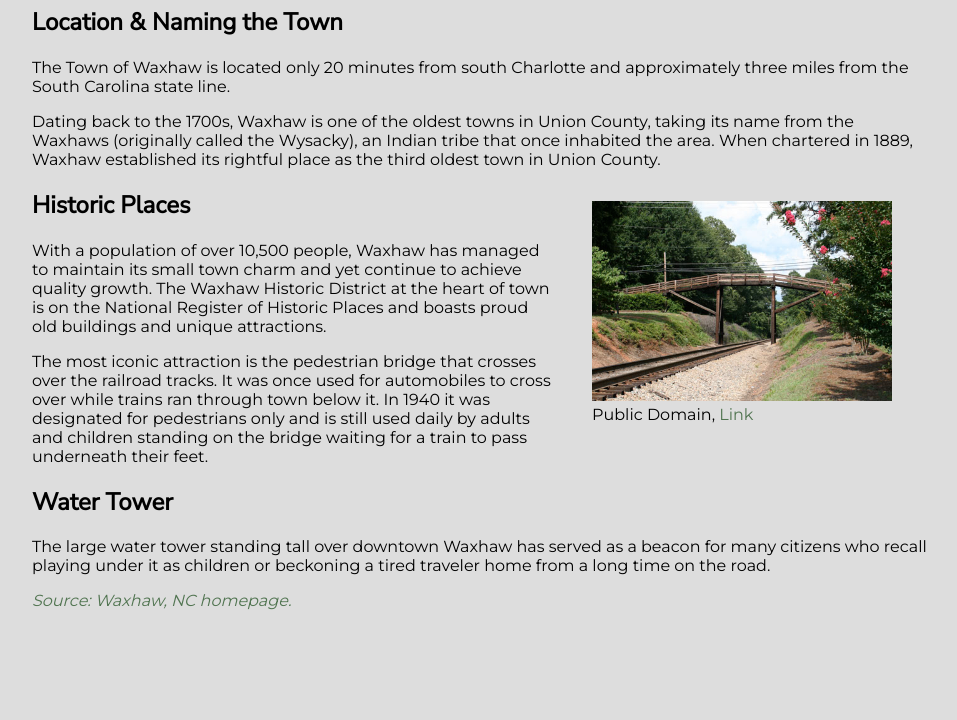
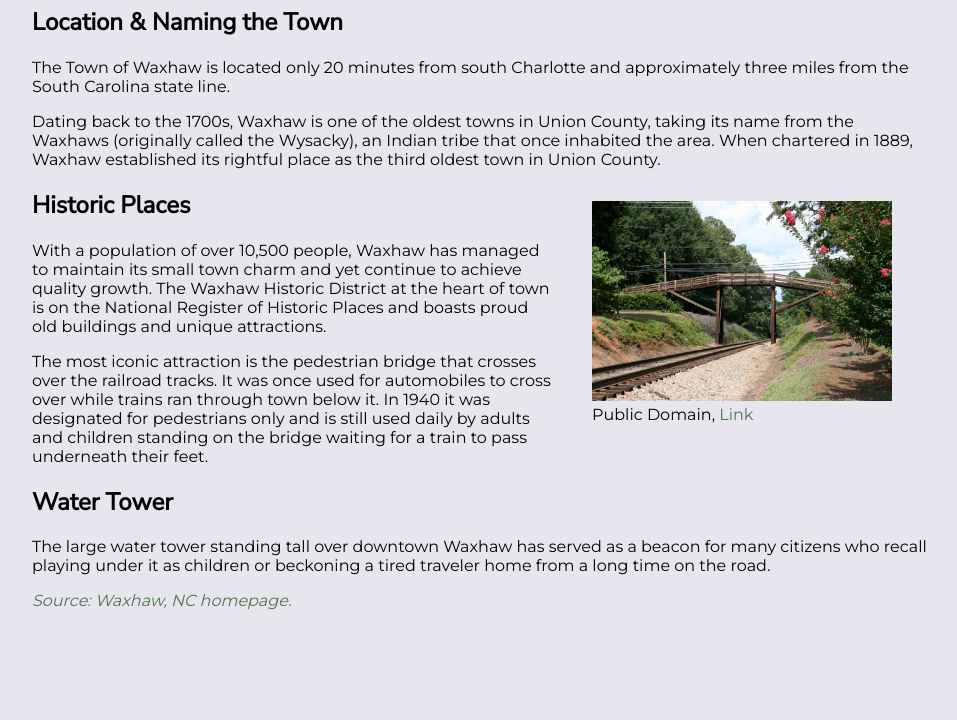
Before and after one commit to weber-lisa/ltp-css-specialist, a plain HTML site: page css_basic/waxhaw.html in a window 1280 px wide. Shown: the part 80-800 px from the top of the page, without its empty margins (158-1115 px from the left). Drawn offline with Linux system fonts and the light colour scheme.

Commit message:
color update

```diff
--- a/css_basic/styles.css
+++ b/css_basic/styles.css
@@ -1,7 +1,7 @@
 
 @import url('https://fonts.googleapis.com/css?family=Montserrat|Nunito+Sans&display=swap');
 body{
-    background-color: #DDDDDD;
+    background-color: rgb(231, 230, 238);
 }
 p, figcaption, a{
     font-family: 'Montserrat', sans-serif;
```
